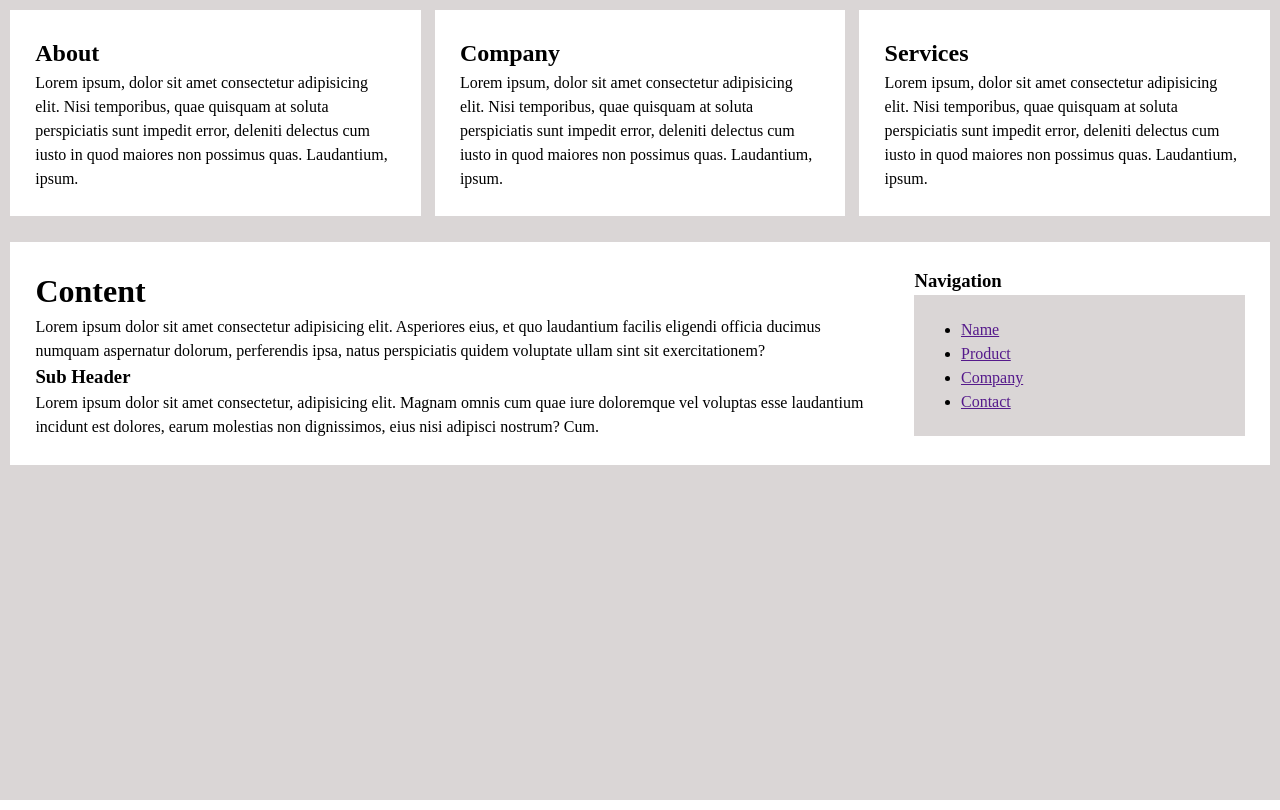
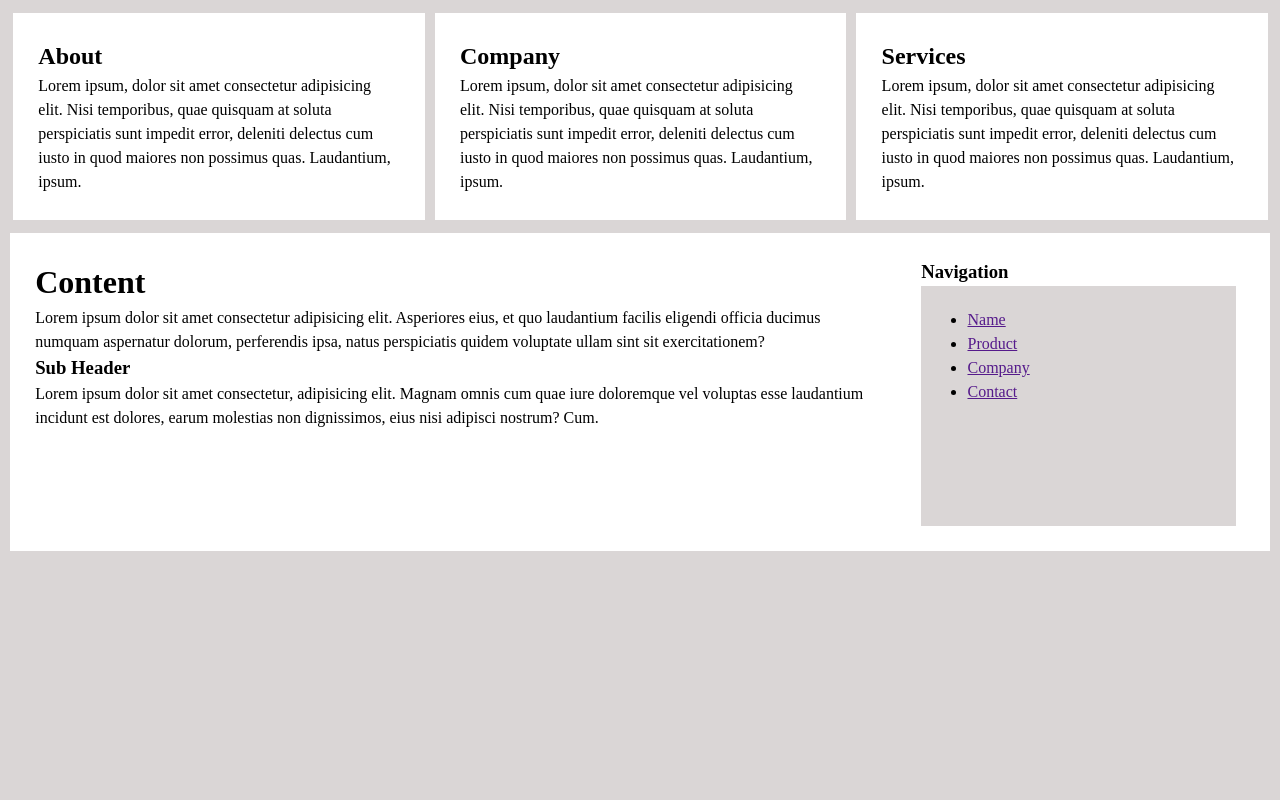
Before and after one commit to altretiak/Hillel, a plain HTML site: page hometask9/index.html in a window 1280 px wide. Drawn offline with Linux system fonts and the light colour scheme.

Commit message:
retake HT9

```diff
--- a/hometask9/index.html
+++ b/hometask9/index.html
@@ -14,13 +14,13 @@
     <div class="container">
         <main>
             <div class="information">
-                <div class="information__about">
+                <div class="information__col">
                     <h2>About</h2>
                     Lorem ipsum, dolor sit amet consectetur adipisicing elit. Nisi temporibus, quae quisquam at soluta perspiciatis sunt impedit error, deleniti delectus cum iusto in quod maiores non possimus quas. Laudantium, ipsum.</div>
-                <div class="information__company">
+                <div class="information__col">
                     <h2>Company</h2>
                     Lorem ipsum, dolor sit amet consectetur adipisicing elit. Nisi temporibus, quae quisquam at soluta perspiciatis sunt impedit error, deleniti delectus cum iusto in quod maiores non possimus quas. Laudantium, ipsum.</div>
-                <div class="information__servises">
+                <div class="information__col">
                     <h2>Services</h2>
                     Lorem ipsum, dolor sit amet consectetur adipisicing elit. Nisi temporibus, quae quisquam at soluta perspiciatis sunt impedit error, deleniti delectus cum iusto in quod maiores non possimus quas. Laudantium, ipsum.</div>
             </div>
--- a/hometask9/styles/styles.css
+++ b/hometask9/styles/styles.css
@@ -2,42 +2,24 @@
     position: relative;
     overflow-x: hidden;
     background-color: rgb(218, 214, 214);
-    margin-bottom: 10px;
-    width: 100vw;
+    width: 100%;
     height: 100vh;
 }
 
 .information {
-    margin-top: 10px;
-    margin-left: 10px;
+    margin: 10px;
+    margin-bottom: 0;
 }
 
-.information__about {
+.information__col {
     background-color: white;
     padding: 2%;
-    width: calc( 100% - 10px);
-    margin-bottom: 2%;
-    display: inline-block;
-}
-
-.information__company {
-    background-color: white;
-    padding: 2%;
-    width: calc( 100% - 10px);
-    margin-bottom: 2%;
-    display: inline-block;
-}
-
-.information__servises {
-    background-color: white;
-    padding: 2%;
-    width: calc( 100% - 10px);
     margin-bottom: 2%;
     display: inline-block;
 }
 
 .section {
-    height: 100%;
+    min-height: 100vh;
     margin-left: 10px;
 }
 
@@ -52,7 +34,6 @@
     background-color: white;
     padding: 2%;
     width: calc( 100% - 10px);
-    margin-bottom: 10px;
     display: inline-block;
 }
 
@@ -71,33 +52,32 @@
 
 @media (min-width: 1024px) {
     .information {
-        width: calc(100% - 18px);
+        margin-right: 5px;
     }
-    .information__about {
-        width: calc(100%/3 - 10px);
-    }
-    .information__company {
+    .information__col {
         background-color: white;
         width: calc(100%/3 - 10px);
-        margin-left: 10px;
-    }
-    .information__servises {
-        background-color: white;
-        width: calc(100%/3 - 10px);
-        margin-left: 10px;
+        margin: 3px;
     }
     .section {
-        width: calc(100% - 10px);
         position: relative;
-        margin-bottom: 2%;
+        background-color: white;
+        width: calc (100% - 30px);
+        margin: 10px;
+        min-height: 20vh;
+        display: inline-block;
     }
     .section__main {
-        width: calc(70% - 10px);
-        height: 100%;
+        width: 70%;
+        position: relative;
     }
     .section__aside {
-        width: 30%;
-        height: 100%;
-        position: absolute;
+        width: 29%;
+        vertical-align: top;
+        position: relative;
+        margin-right: 0;
+    }
+    .nav {
+        min-height: 30vh;
     }
 }
```
